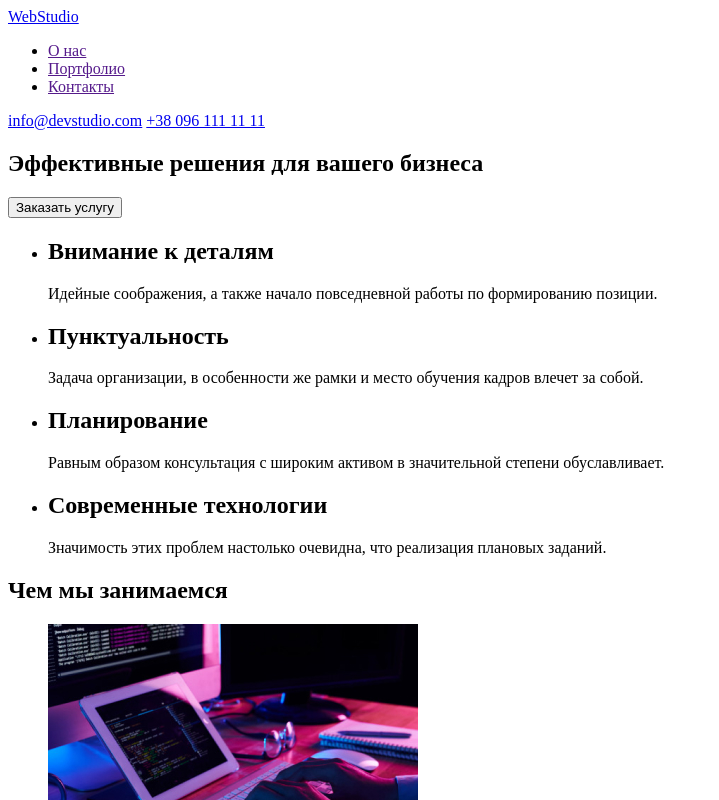
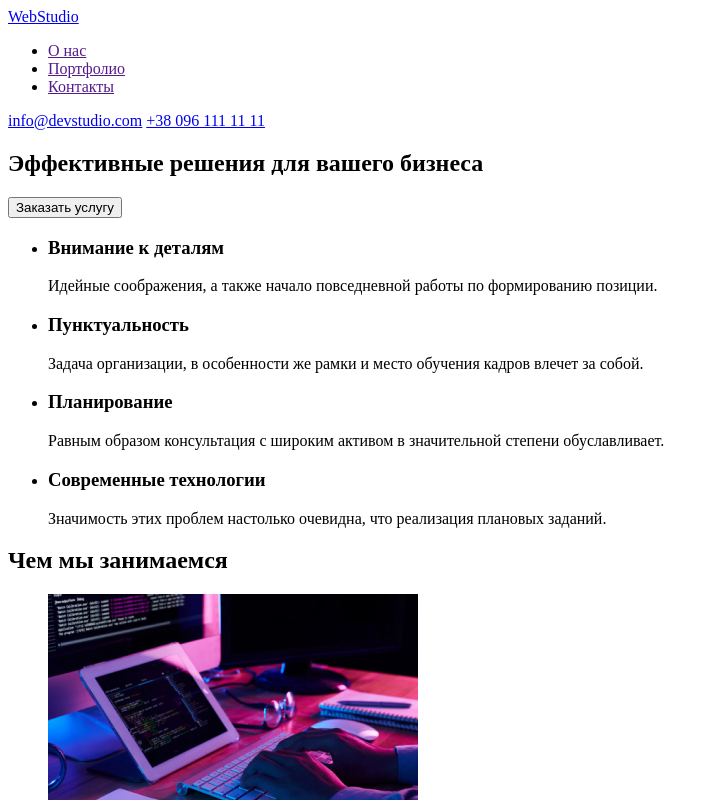
Before and after one commit to MaxGaid/HW-1, a plain HTML site: page index.html in a window 1280 px wide. Shown: the top 800 px of the page, without its empty margins (0-719 px from the left). Drawn offline with Linux system fonts and the light colour scheme.

Commit message:
hw update

```diff
--- a/index.html
+++ b/index.html
@@ -27,19 +27,19 @@
         <section>
             <ul>
                <li>
-                <h2>Внимание к деталям</h2>
+                <h3>Внимание к деталям</h3>
                 <p>Идейные соображения, а также начало повседневной работы по формированию позиции.</p>
                </li>
                <li>
-                <h2>Пунктуальность</h2>
+                <h3>Пунктуальность</h3>
                 <p>Задача организации, в особенности же рамки и место обучения кадров влечет за собой.</p>
                </li>
                <li>
-                <h2>Планирование</h2>
+                <h3>Планирование</h3>
                 <p>Равным образом консультация с широким активом в значительной степени обуславливает.</p>
             </li>
             <li>
-                <h2>Современные технологии</h2>
+                <h3>Современные технологии</h3>
                 <p>Значимость этих проблем настолько очевидна, что реализация плановых заданий.</p>
             </li>
             </ul>
@@ -116,7 +116,7 @@
     <footer>
         <a href="/">WebStudio</a>
         <address>
-            г. Киев, пр-т Леси Украинки, 26 <br>
+            <p>г. Киев, пр-т Леси Украинки, 26</p>
             <a href="mailto:info@devstudio.com">info@devstudio.com</a><br />
             <a href="tel:+380961111111">+38 096 111 11 11</a>
         </address>
```
